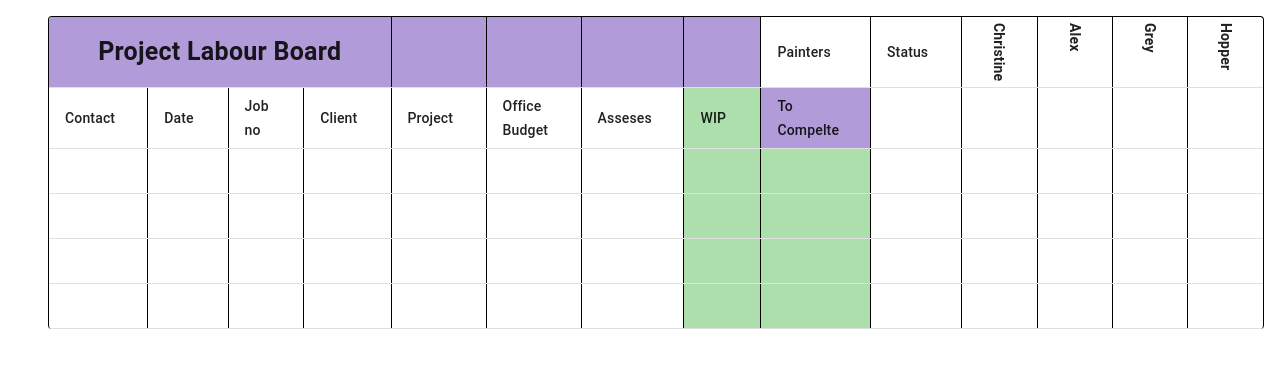
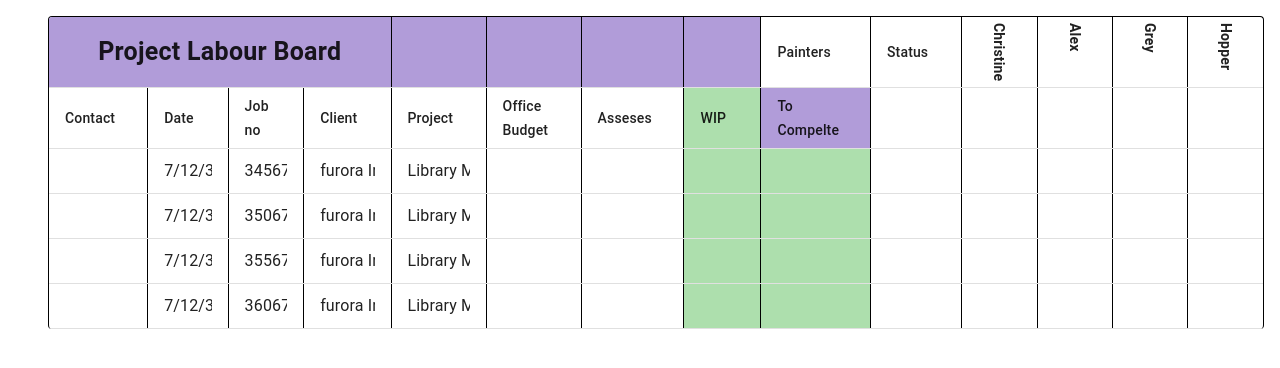
Before and after one commit to saad710/excel-sheet-data-calculation, a Next.js app: page / in a window 1280 px wide. Shown: the top 368 px of the page. Built offline with nearby package versions, Linux system fonts and the light colour scheme.

Commit message:
calculate-with-job-id

```diff
--- a/components/LabourBoard.jsx
+++ b/components/LabourBoard.jsx
@@ -1,4 +1,4 @@
-import React, { useEffect, useState ,useMemo} from "react";
+import React, { useEffect, useState, useMemo } from "react";
 import Table from "@mui/material/Table";
 import TableBody from "@mui/material/TableBody";
 import TableCell from "@mui/material/TableCell";
@@ -110,174 +110,11 @@ const LabourWorkData = [
 ];
 
 const LabourBoard = () => {
-
-
-  const { register, control, watch, handleSubmit,setValue } = useForm();
+  const { register, control, watch, handleSubmit, setValue } = useForm();
 
   const allfields = watch();
   console.log(allfields);
   const onSubmit = (data) => console.log(data);
-
-  useEffect(() => {
-    LabourWorkData?.forEach((data,index) => {
-
-      // setValue(`wip__${[index]}`,3)
-    })
-  },[])
-
-
-    // var filteredNames = Object.keys(myObj).filter((name) => /hour_0/.test(name));
-    // console.log(filteredNames)
-
-
-//     const findCompleteValue = (mainArr) => {
-//       let putArr = []
-//       mainArr?.forEach((infoData,index) => {
-//           const regex = new RegExp(`assess__${index}`);
-//           // var filteredNames = Object.keys(allfields).filter((name) => /hour__0/.test(name));
-//           let filteredNames = Object.keys(allfields).filter((name) => regex.test(name));
-//           console.log(filteredNames)
-//           putArr.push(filteredNames)
-//       })
-//       console.log(putArr)
-//       let hourData = []
-//       putArr?.forEach((data,index) => {
-//          console.log(data)
-//          let fieldData = []
-//          data?.forEach(sub => {
-//              console.log(allfields[sub])
-
-//           //   return
-//           fieldData.push(allfields[sub])
-//          })
-//          console.log(fieldData)
-//          hourData.push(...fieldData)
-
-//       })
-//       console.log(hourData)
-//       const modifiedData = hourData.map(hr => {
-//         if(hr === undefined){
-//           return 0;
-//         }
-//         else{
-//           return parseInt(hr)
-//         }
-//       })
-//       console.log(modifiedData)
-//       const removeNaN = modifiedData?.map(modified => {
-//         if(isNaN(modified)){
-//           return 0;
-//         }
-//         else{
-//           return modified;
-//         }
-//       })
-//       console.log(removeNaN)
-//       return removeNaN;
-//     }
-
-//     const findWipValue = (requireArr) => {
-//       let putArr = []
-//       requireArr?.forEach((infoData,index) => {
-//           const regex = new RegExp(`hour__${index}`);
-//           // var filteredNames = Object.keys(allfields).filter((name) => /hour__0/.test(name));
-//           let filteredNames = Object.keys(allfields).filter((name) => regex.test(name));
-//           console.log(filteredNames)
-//           putArr.push(filteredNames)
-//       })
-//       console.log(putArr)
-//       let hourData = []
-//       putArr?.forEach((data,index) => {
-//          console.log(data)
-//          let filedData = []
-//          data?.forEach(sub => {
-//              console.log(allfields[sub])
-
-//           //   return
-//           filedData.push(allfields[sub])
-//          })
-//          console.log(filedData)
-//          hourData.push(filedData)
-
-//       })
-//       console.log(hourData)
-
-//       let withoutUndefined = []
-//       hourData?.forEach((hour,index) => {
-//           // const dataFilter = hour?.filter(info => info !== undefined)
-//           const modifiedData = hour?.map(hr => {
-//             if(hr === undefined){
-//               return "0";
-//             }
-//             else{
-//               return hr
-//             }
-//           })
-//           // console.log(data)
-//           withoutUndefined.push(modifiedData)
-//       })
-//       console.log(withoutUndefined)
-
-
-//      const numberVal = withoutUndefined?.map((hourData,index) => {
-//         return hourData.map(val => {
-//           if(typeof(val) !== "number"){
-//             return parseInt(val)
-//           }
-
-//         })
-//       })
-//       console.log(numberVal)
-
-//       const removeNaN = numberVal?.map((num,index) => {
-//         return num?.map(value => {
-//           if(isNaN(value)){
-//             return 0;
-//           }
-//           else{
-//             return value;
-//           }
-//         })
-//       })
-//       console.log(removeNaN)
-
-
-//       let wipValue = []
-//       removeNaN?.forEach((hourData,index) => {
-//         let sumTotal = hourData.reduce(
-//           ( previousValue, currentValue ) =>   previousValue  +   currentValue ,
-// 0
-//         )
-//         console.log(sumTotal)
-//         wipValue.push(sumTotal)
-//       })
-
-//       console.log(wipValue)
-//       return wipValue;
-//     }
-//     const resultForWip = findWipValue(LabourWorkData)
-//     console.log(resultForWip)
-
-//     const resultForComplete = findCompleteValue(LabourWorkData)
-//     console.log(resultForComplete)
-
-
-
-//     const subtractArrays = (a,b) => {
-
-//         const x = a.map(function (num, idx) { return num- b[idx] })
-//         console.log(x)
-//         return x
-
-//     }
-//     const afterSubtractComplete = subtractArrays(resultForComplete,resultForWip)
-//     console.log(afterSubtractComplete)
-
-
-
-
-
-
 
   return (
     <form onSubmit={handleSubmit(onSubmit)}>
@@ -401,7 +238,8 @@ const LabourBoard = () => {
               <TableRow key={rowindex}>
                 <TableCell>
                   <Controller
-                    name={"contact" + "__" + rowindex}
+                    name={"contact" + "__" + data.Job}
+                    defaultValue={data.Contact}
                     control={control}
                     render={({ field }) => (
                       <TextField
@@ -418,7 +256,44 @@ const LabourBoard = () => {
                 </TableCell>
                 <TableCell sx={{ borderLeft: "1px solid black" }}>
                   <Controller
-                    name={"date" + "__" + rowindex}
+                    name={"date" + "__" + data.Job}
+                    control={control}
+                    defaultValue={data.Date}
+                    render={({ field }) => (
+                      <TextField
+                        fullWidth
+                        {...field}
+                        id="standard-basic"
+                        variant="standard"
+                        InputProps={{
+                          disableUnderline: true,
+                        }}
+                      />
+                    )}
+                  />
+                </TableCell>
+                <TableCell sx={{ borderLeft: "1px solid black" }}>
+                  <Controller
+                    name={"job" + "__" + data.Job}
+                    control={control}
+                    defaultValue={data.Job}
+                    render={({ field }) => (
+                      <TextField
+                        fullWidth
+                        {...field}
+                        id="standard-basic"
+                        variant="standard"
+                        InputProps={{
+                          disableUnderline: true,
+                        }}
+                      />
+                    )}
+                  />
+                </TableCell>
+                <TableCell sx={{ borderLeft: "1px solid black" }}>
+                  <Controller
+                    name={"client" + "__" + data.Job}
+                    defaultValue={data.Client}
                     control={control}
                     render={({ field }) => (
                       <TextField
@@ -435,7 +310,8 @@ const LabourBoard = () => {
                 </TableCell>
                 <TableCell sx={{ borderLeft: "1px solid black" }}>
                   <Controller
-                    name={"job" + "__" + rowindex}
+                    name={"project" + "__" + data.Job}
+                    defaultValue={data.Project}
                     control={control}
                     render={({ field }) => (
                       <TextField
@@ -452,41 +328,7 @@ const LabourBoard = () => {
                 </TableCell>
                 <TableCell sx={{ borderLeft: "1px solid black" }}>
                   <Controller
-                    name={"client" + "__" + rowindex}
-                    control={control}
-                    render={({ field }) => (
-                      <TextField
-                        fullWidth
-                        {...field}
-                        id="standard-basic"
-                        variant="standard"
-                        InputProps={{
-                          disableUnderline: true,
-                        }}
-                      />
-                    )}
-                  />
-                </TableCell>
-                <TableCell sx={{ borderLeft: "1px solid black" }}>
-                  <Controller
-                    name={"project" + "__" + rowindex}
-                    control={control}
-                    render={({ field }) => (
-                      <TextField
-                        fullWidth
-                        {...field}
-                        id="standard-basic"
-                        variant="standard"
-                        InputProps={{
-                          disableUnderline: true,
-                        }}
-                      />
-                    )}
-                  />
-                </TableCell>
-                <TableCell sx={{ borderLeft: "1px solid black" }}>
-                  <Controller
-                    name={"officeBudget" + "__" + rowindex}
+                    name={"officeBudget" + "__" + data.Job}
                     control={control}
                     render={({ field }) => (
                       <TextField
@@ -514,24 +356,24 @@ const LabourBoard = () => {
                         InputProps={{
                           disableUnderline: true,
                         }}
-                        onChange={(e)=>{
-                          field.onChange(e.target.value)
-                          const grabId=field.name.split("__")[1]
-                          const wipValue=watch("wip"+"__"+grabId) || 0
-                          const assessValue=watch("assess"+"__"+grabId)
+                        onChange={(e) => {
+                          field.onChange(e.target.value);
+                          const grabId = field.name.split("__")[1];
+                          const wipValue = watch("wip" + "__" + grabId) || 0;
+                          let assessValue = watch("assess" + "__" + grabId);
 
-                          if(/^\d+$/.test(assessValue)){
-                            assessValue=parseInt(assessValue)
-                          }else{
-                            assessValue=0
+                          // const regex = /^\d+$/;
+
+                          if (/^\d+$/.test(assessValue)) {
+                            assessValue = parseInt(assessValue);
+                          } else {
+                            assessValue = 0;
                           }
+                          console.log(assessValue);
 
-                          let toCompleteValue=assessValue-wipValue;
+                          let toCompleteValue = assessValue - wipValue;
 
-
-                          setValue('toComplete__'+grabId,toCompleteValue)
-
-
+                          setValue("toComplete__" + grabId, toCompleteValue);
                         }}
                       />
                     )}
@@ -540,7 +382,10 @@ const LabourBoard = () => {
                 <TableCell
                   sx={{
                     borderLeft: "1px solid black",
-                    backgroundColor: watch('toComplete__'+[data.Job]) < 0 ? "red" : "#addfad"  ,
+                    backgroundColor:
+                      watch("toComplete__" + [data.Job]) < 0
+                        ? "red"
+                        : "#addfad",
                   }}
                 >
                   <Controller
@@ -552,8 +397,8 @@ const LabourBoard = () => {
                         {...field}
                         id="standard-basic"
                         variant="standard"
-                        onChange={(e)=>{
-                          return
+                        onChange={(e) => {
+                          return;
                         }}
                         //  value={resultForWip[rowindex] !== 0 ? resultForWip[rowindex] : "" }
                         //  hidden={true}
@@ -567,7 +412,10 @@ const LabourBoard = () => {
                 <TableCell
                   sx={{
                     borderLeft: "1px solid black",
-                    backgroundColor: watch('toComplete__'+[data.Job]) < 0 ? "red" : "#addfad"  ,
+                    backgroundColor:
+                      watch("toComplete__" + [data.Job]) < 0
+                        ? "red"
+                        : "#addfad",
                   }}
                 >
                   <Controller
@@ -579,7 +427,6 @@ const LabourBoard = () => {
                         {...field}
                         id="standard-basic"
                         variant="standard"
-
                         // value={afterSubtractComplete[rowindex] !== 0 ? afterSubtractComplete[rowindex] : ""}
                         InputProps={{
                           disableUnderline: true,
@@ -589,14 +436,21 @@ const LabourBoard = () => {
                   />
                 </TableCell>
                 <TableCell sx={{ borderLeft: "1px solid black" }}>
+                  <Controller
+                    name={"status" + "__" + data.Job}
+                    control={control}
+                    render={({ field }) => (
                       <TextField
                         fullWidth
+                        {...field}
                         id="standard-basic"
                         variant="standard"
-                    {...register("toComplete")}
+                        // value={afterSubtractComplete[rowindex] !== 0 ? afterSubtractComplete[rowindex] : ""}
                         InputProps={{
                           disableUnderline: true,
                         }}
+                      />
+                    )}
                   />
                 </TableCell>
                 {data.painters?.map((info, index) => (
@@ -610,37 +464,45 @@ const LabourBoard = () => {
                           {...field}
                           id="standard-basic"
                           variant="standard"
+                          onChange={(e) => {
+                            console.log(field.name);
+                            field.onChange(e.target.value);
+                            const grabId = field.name.split("__")[1];
+                            console.log(grabId);
+                            let assessValue =
+                              watch("assess" + "__" + grabId) || 0;
 
-                          onChange={(e)=>{
-                            console.log(field.name)
-                            field.onChange(e.target.value)
-                            const grabId=field.name.split("__")[1]
-                            console.log(grabId)
-                            const assessValue=watch("assess"+"__"+grabId) || 0
+                            if (/^\d+$/.test(assessValue)) {
+                              assessValue = parseInt(assessValue);
+                            } else {
+                              assessValue = 0;
+                            }
+                            // console.log(assessValue)
 
-                            console.log(watch())
-                            const allPainters=data.painters
+                            console.log(watch());
+                            const allPainters = data.painters;
                             // console.log({allPainters})
 
-                            let wipValue=0
+                            let wipValue = 0;
                             let toCompleteValue;
 
-                            allPainters.forEach(painter=>{
-
-                              const value=watch(painter.name+"__"+grabId)
+                            allPainters.forEach((painter) => {
+                              const value = watch(painter.name + "__" + grabId);
 
                               const regex = /^\d+$/;
 
-                              wipValue+=regex.test(value) ? parseInt(value) :0
+                              wipValue += regex.test(value)
+                                ? parseInt(value)
+                                : 0;
+                            });
+                            // console.log("assess",assessValue)
+                            // console.log("wip",wipValue)
+                            toCompleteValue = assessValue - wipValue;
+                            console.log({ toCompleteValue });
+                            setValue("toComplete__" + grabId, toCompleteValue);
+                            setValue("wip__" + grabId, wipValue);
 
-
-                            })
-                            toCompleteValue=assessValue-wipValue
-                            console.log({toCompleteValue})
-                            setValue('toComplete__'+grabId,toCompleteValue)
-                            setValue('wip__'+grabId,wipValue)
-
-                            console.log({wipValue})
+                            console.log({ wipValue });
                           }}
                           InputProps={{
                             disableUnderline: true,
```
Lines whose indentation alone changed are shown as unchanged.
